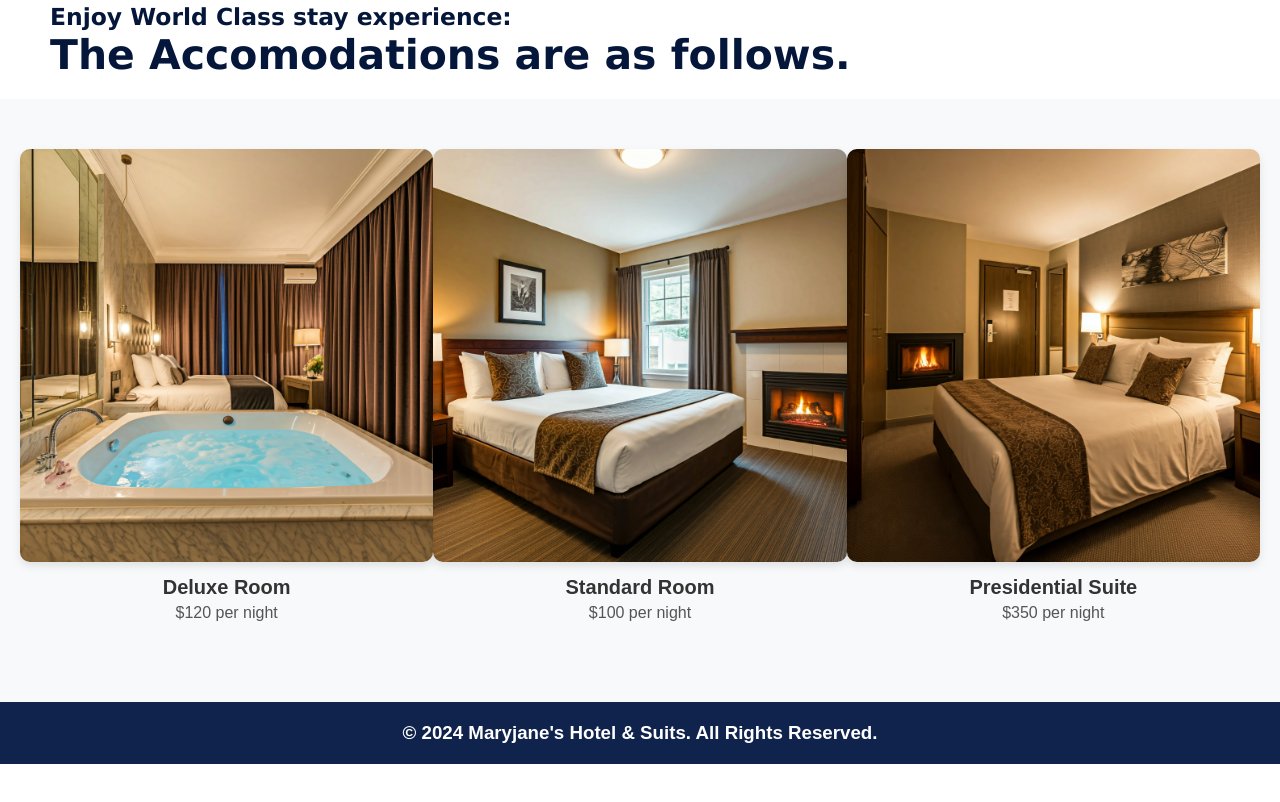
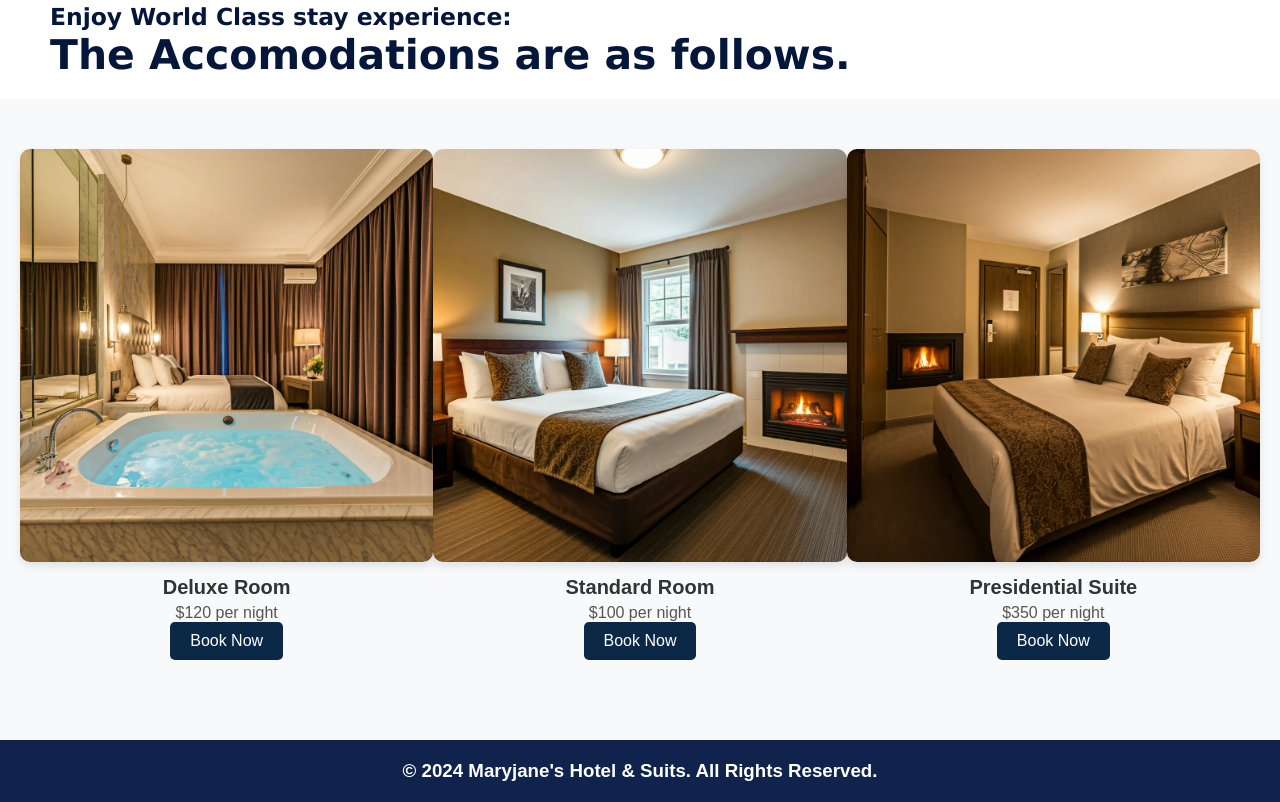
Before and after one commit to Okekeifeanyi/HotelSystem, a plain HTML site: page htmlFiles/index.html in a window 1280 px wide. Shown: the part 2296-3098 px from the top of the page. Before the commit the page ends 3060 px from the top, so only its background shows below. Drawn offline with Linux system fonts and the light colour scheme; files whose address does not match are found by name.

Commit message:
landing page

```diff
--- a/cssFiles/index.css
+++ b/cssFiles/index.css
@@ -51,7 +51,6 @@ nav ul li a:hover {
   color: rgb(30, 194, 82);
 }
 
-/* Dropdown styling */
 .dropdown {
   position: relative;
 }
@@ -286,3 +285,26 @@ footer h3 {
     "Lucida Sans Unicode", Geneva, Verdana, sans-serif;
     color: #05163b;
 }
+
+
+.room-item button.book-now {
+  display: inline-block;
+  padding: 10px 20px;
+  font-size: 1rem;
+  background-color: #0c2847;
+  color: #fff;
+  border: none;
+  border-radius: 5px;
+  cursor: pointer;
+  transition: background-color 0.3s ease;
+}
+
+.room-item button.book-now:hover {
+  background-color: white;
+  color: #05163b;
+}
+
+.room-item:hover {
+  transform: translateY(-5px);
+  box-shadow: 0 8px 16px rgba(0, 0, 0, 0.2);
+}
--- a/htmlFiles/index.html
+++ b/htmlFiles/index.html
@@ -76,16 +76,19 @@
           <img src="../images/room2.jpeg" alt="Room 1" />
           <h4>Deluxe Room</h4>
           <p>$120 per night</p>
+          <button class="book-now">Book Now</button>
         </div>
         <div class="room-item">
           <img src="../images/room4.jpeg" alt="Room 4" />
           <h4>Standard Room</h4>
           <p>$100 per night</p>
+          <button class="book-now">Book Now</button>
         </div>
         <div class="room-item">
           <img src="../images/room5.jpeg" alt="Room 5" />
           <h4>Presidential Suite</h4>
           <p>$350 per night</p>
+          <button class="book-now">Book Now</button>
         </div>
     </div>
 
```
